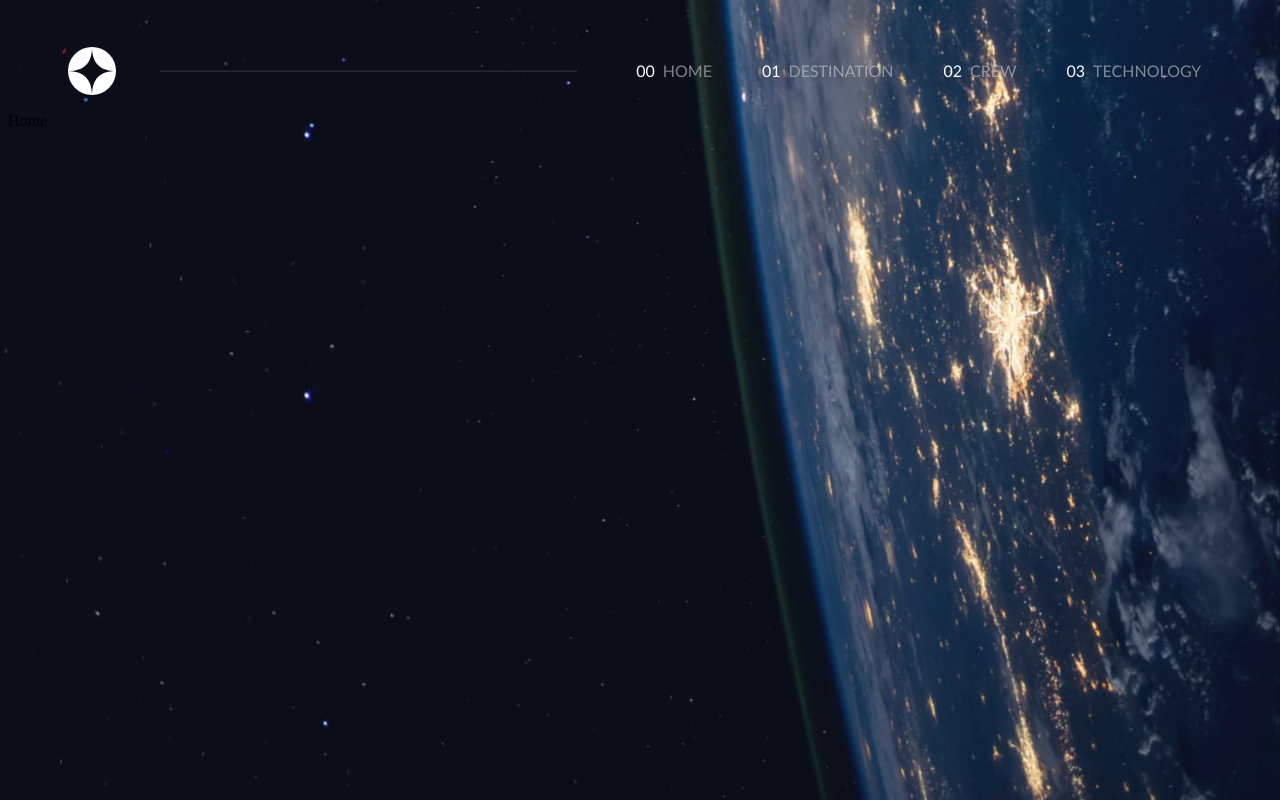
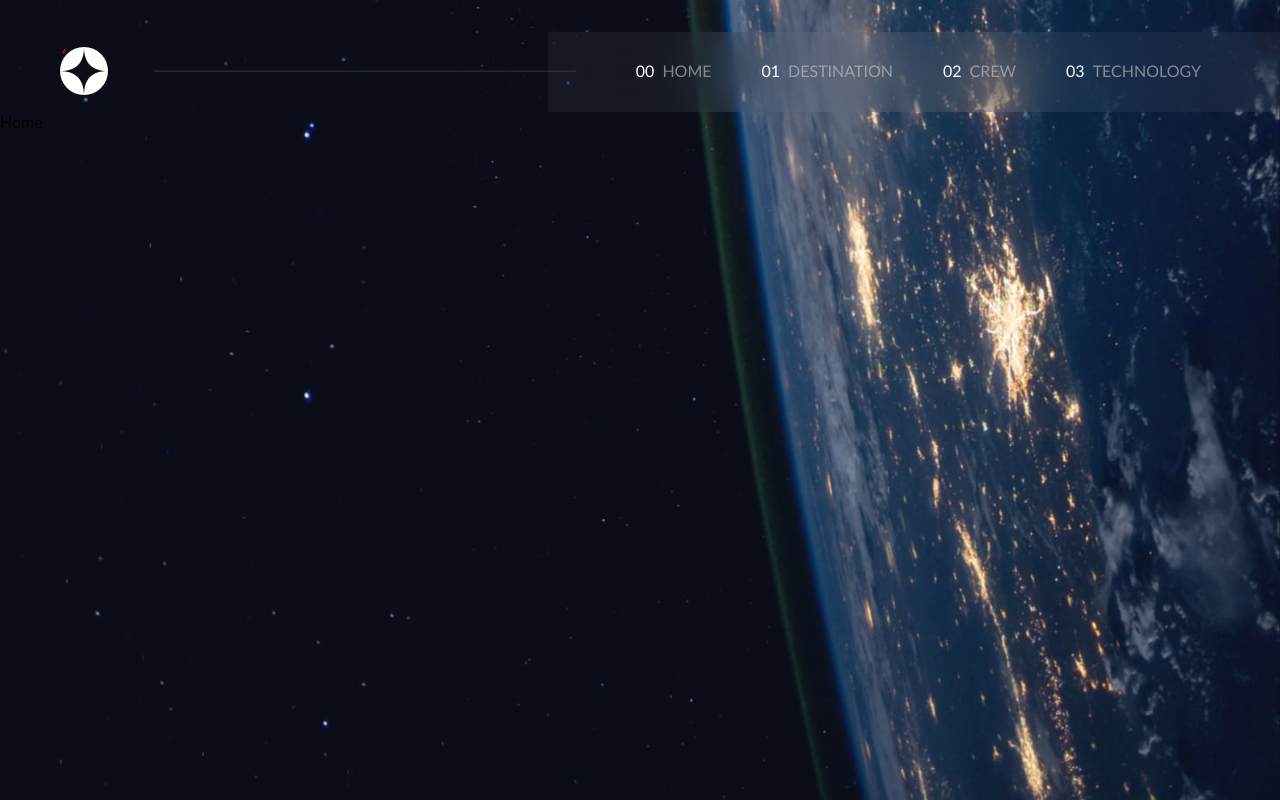
Before and after one commit to a-jahangir/space-multipage-website, a Vue app: page / in a window 1280 px wide. Built offline with nearby package versions, Linux system fonts and the light colour scheme.

Commit message:
Blur Fixed

```diff
--- a/src/App.vue
+++ b/src/App.vue
@@ -1,5 +1,6 @@
 <template>
   <MainHeader />
+  <Router-view></Router-view>
 </template>
 
 <script setup>
@@ -8,7 +9,12 @@ import MainHeader from './components/MainHeader.vue'
 </script>
 
 <style>
-* {
+*{
+  font-family: 'Gill Sans', 'Gill Sans MT', Calibri, 'Trebuchet MS', sans-serif;
+  box-sizing: border-box;
+  margin: 0;
+}
+html {
   background-image: url(./assets/home/background-home-desktop.jpg);
   background-size: 100% 100%;
   background-attachment: fixed;
--- a/src/components/mainHeader.vue
+++ b/src/components/mainHeader.vue
@@ -21,15 +21,9 @@
             </nav>
         </div>
     </header>
-    <Router-view></Router-view>
 </template>
 
 <style scoped>
-* {
-    font-family: 'Gill Sans', 'Gill Sans MT', Calibri, 'Trebuchet MS', sans-serif;
-    margin: 0;
-    box-sizing: border-box;
-}
 .main-header {
     display: flex;
     justify-content: space-between;
```
